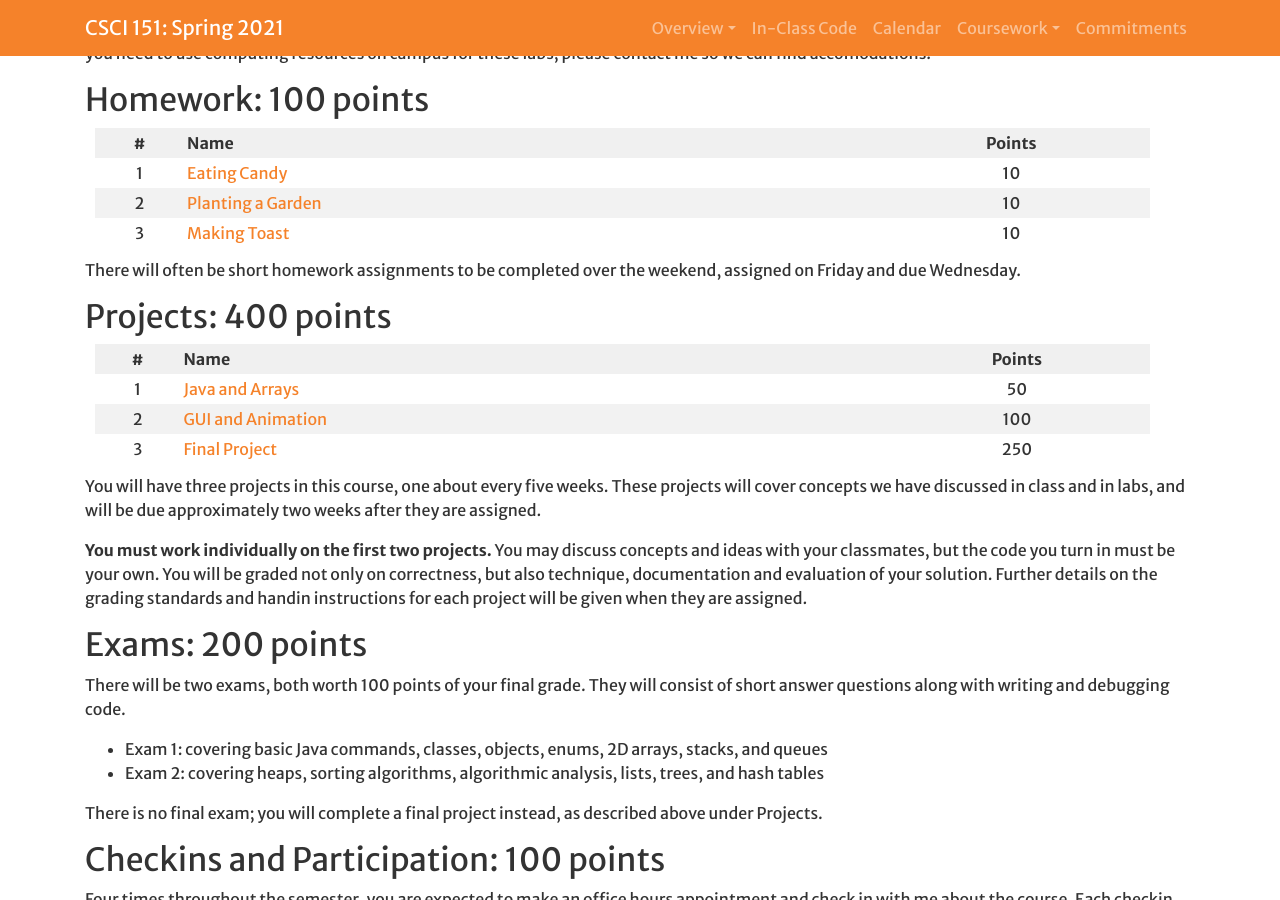
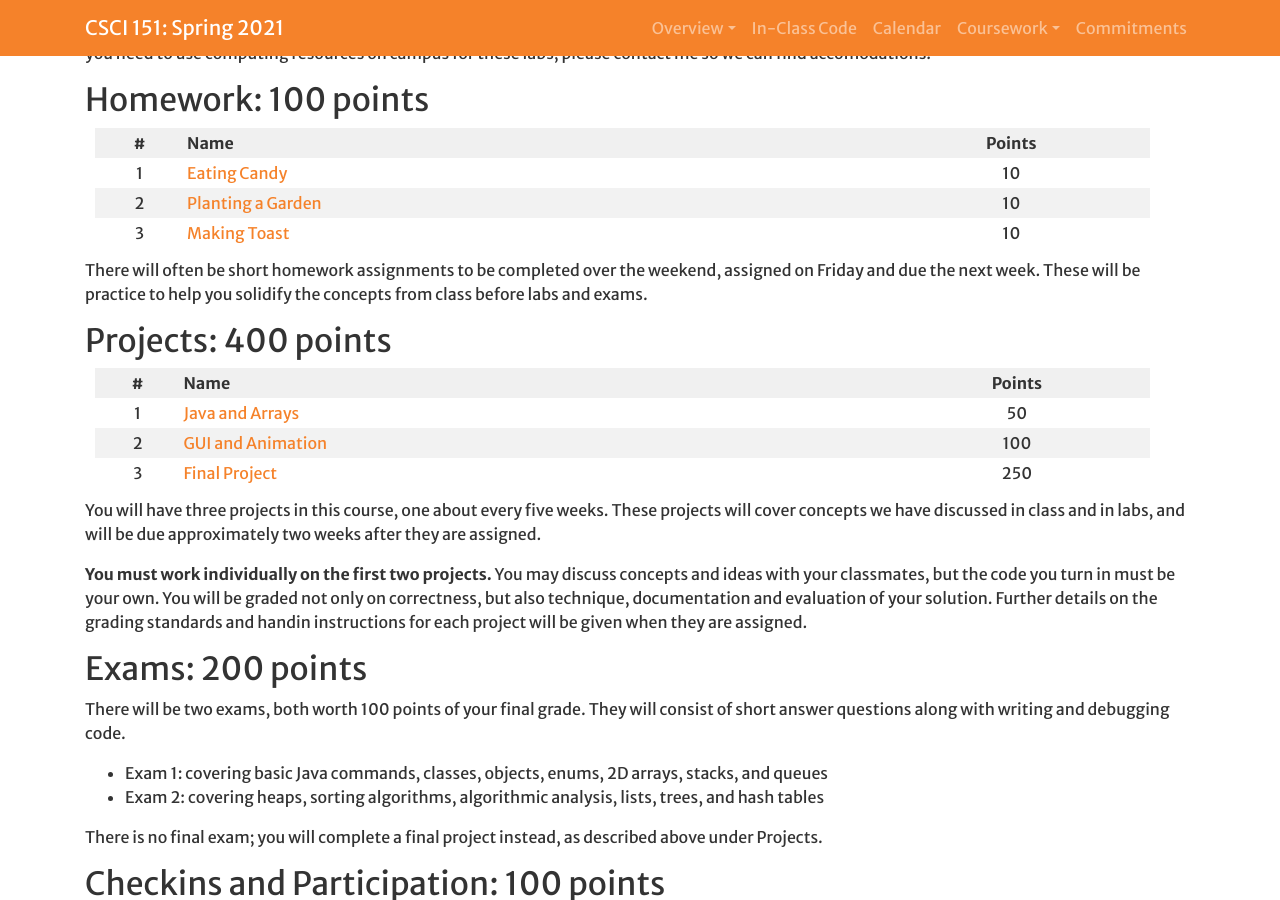
Before and after one commit to Hendrix-CS/csci151, a Jekyll site: the page built from index.md, in a window 1280 px wide and 900 px high, scrolled down 2827 px. Built offline with Jekyll 4.4.1, drawn with Linux system fonts in a browser that asks for light colours; a script that is not in the unit is left out; our own code applies the rules of GitHub Pages for plain Markdown files.

Commit message:
More small HW updates

```diff
--- a/index.md
+++ b/index.md
@@ -142,7 +142,8 @@ so we can find accomodations.
 |2 | [Planting a Garden]({{site.baseurl}}/homework/garden.html) | 10 |
 |3 | [Making Toast]({{site.baseurl}}/homework/toaster.html) | 10 |
 
-There will often be short homework assignments to be completed over the weekend, assigned on Friday and due Wednesday.
+There will often be short homework assignments to be completed over the weekend, assigned on Friday and due the next week. These will be practice to
+help you solidify the concepts from class before labs and exams.
 
 ## <a name="projects">Projects</a>: 400 points
 
```
Also changed, not shown: homework/candy.md (+0 -2 lines), homework/classes.md (+0 -2 lines), homework/garden.md (+2 -2 lines).
